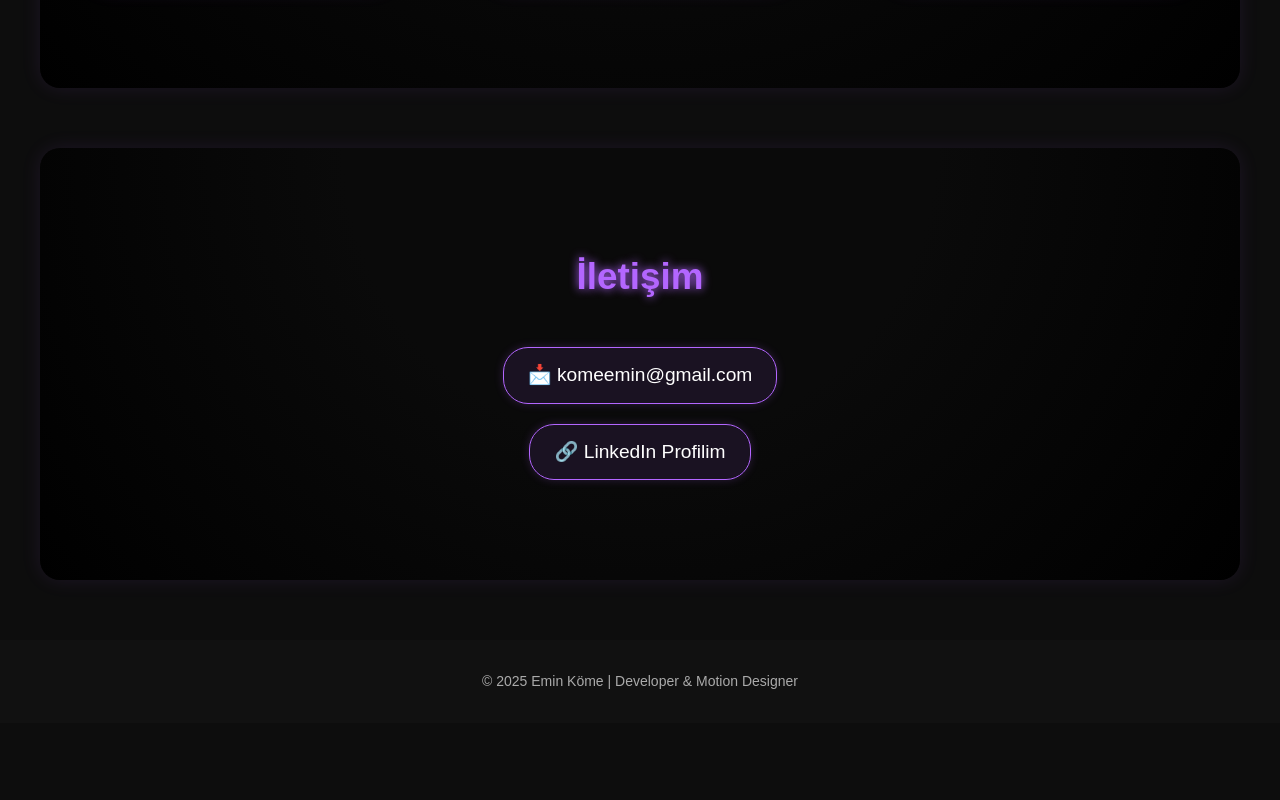
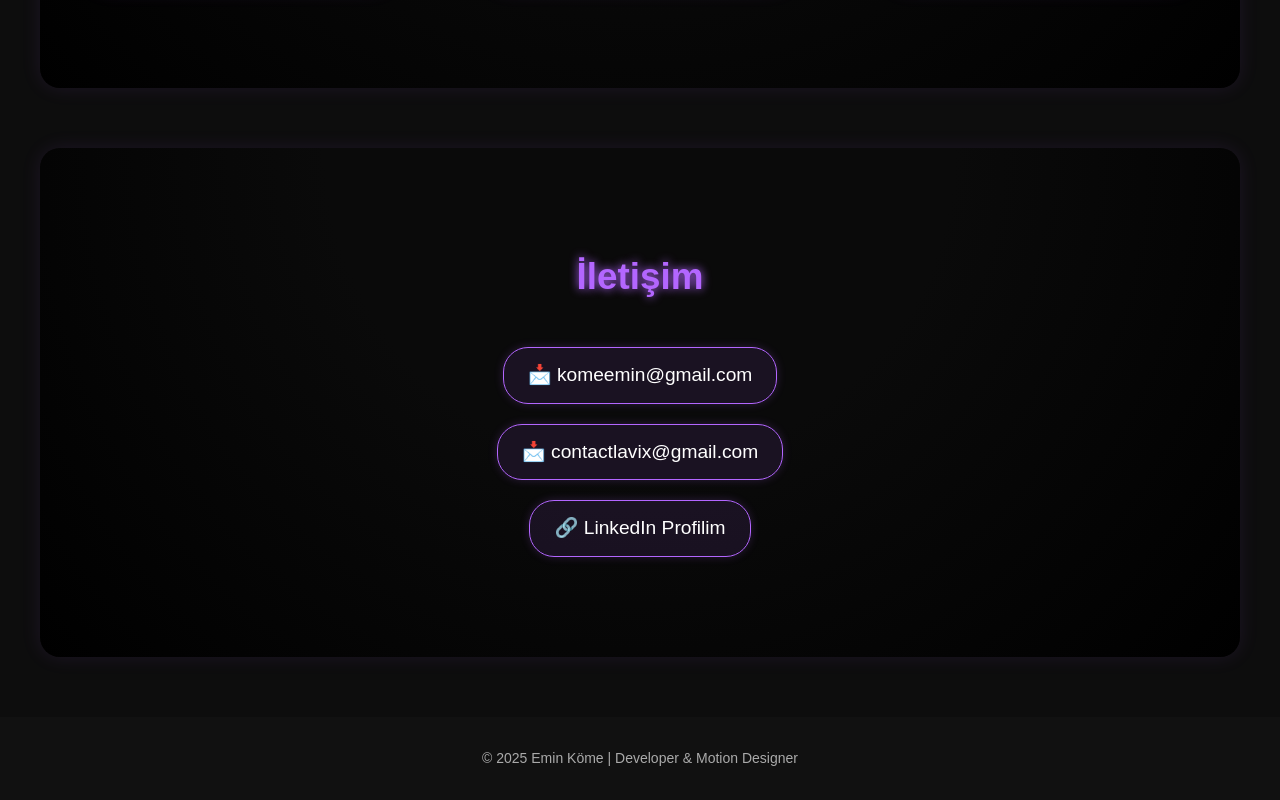
Before and after one commit to eminkome/my-portfolio, a plain HTML site: page index.html in a window 1280 px wide. Shown: the part 973-1773 px from the top of the page. Before the commit the page ends 1696 px from the top, so only its background shows below. Drawn offline with Linux system fonts and the light colour scheme.

Commit message:
Update index.html

```diff
--- a/index.html
+++ b/index.html
@@ -73,6 +73,7 @@
   <h2 class="section-title">İletişim</h2>
   <div class="contact-links">
     <a href="mailto:komeemin@gmail.com" class="contact-link">📩 komeemin@gmail.com</a>
+    <a href="mailto:contactlavix@gmail.com" class="contact-link">📩 contactlavix@gmail.com</a>
     <a href="https://www.linkedin.com/in/emin-k-81275b397/" target="_blank" class="contact-link">🔗 LinkedIn Profilim</a>
   </div>
 </section>
```
